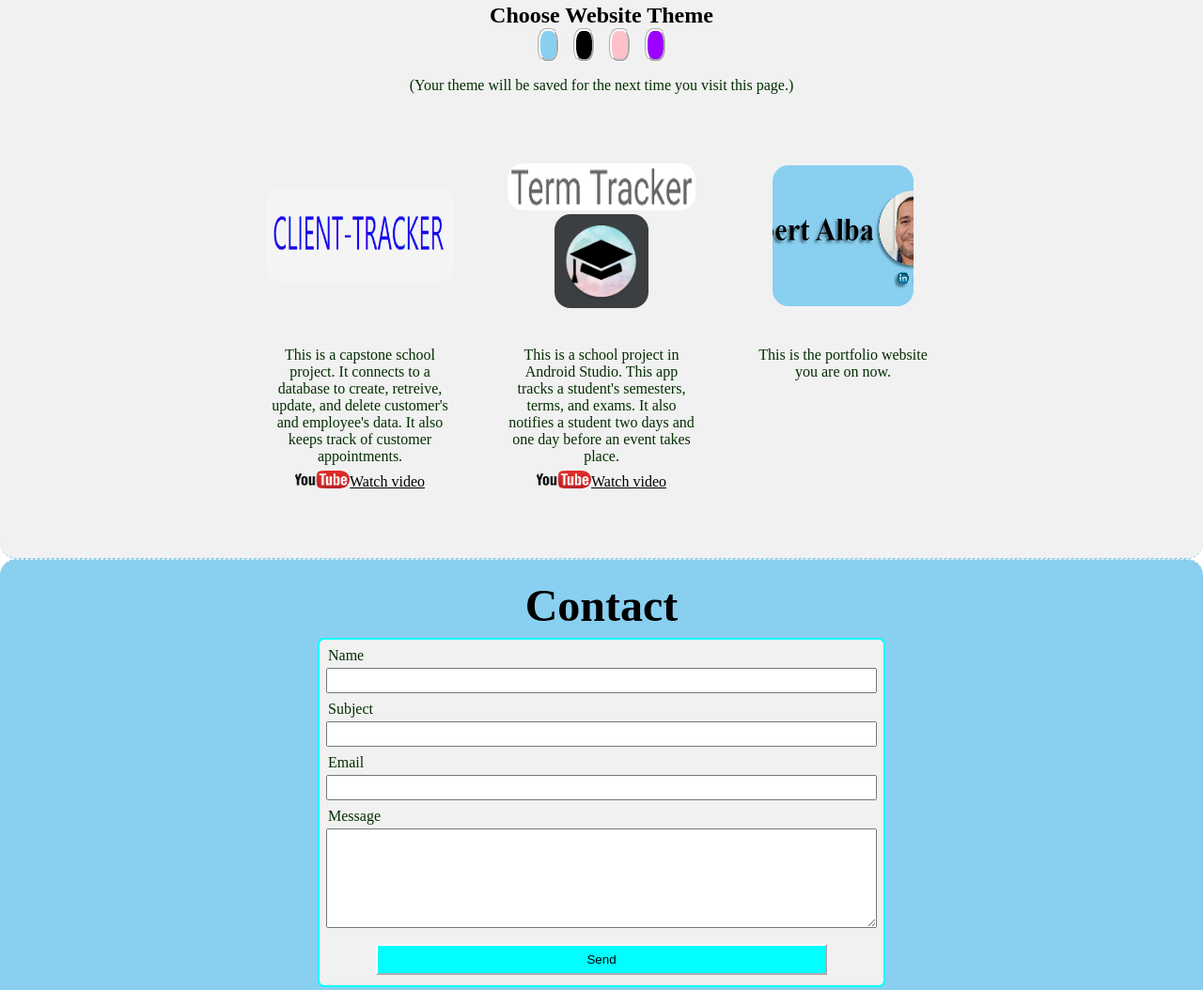
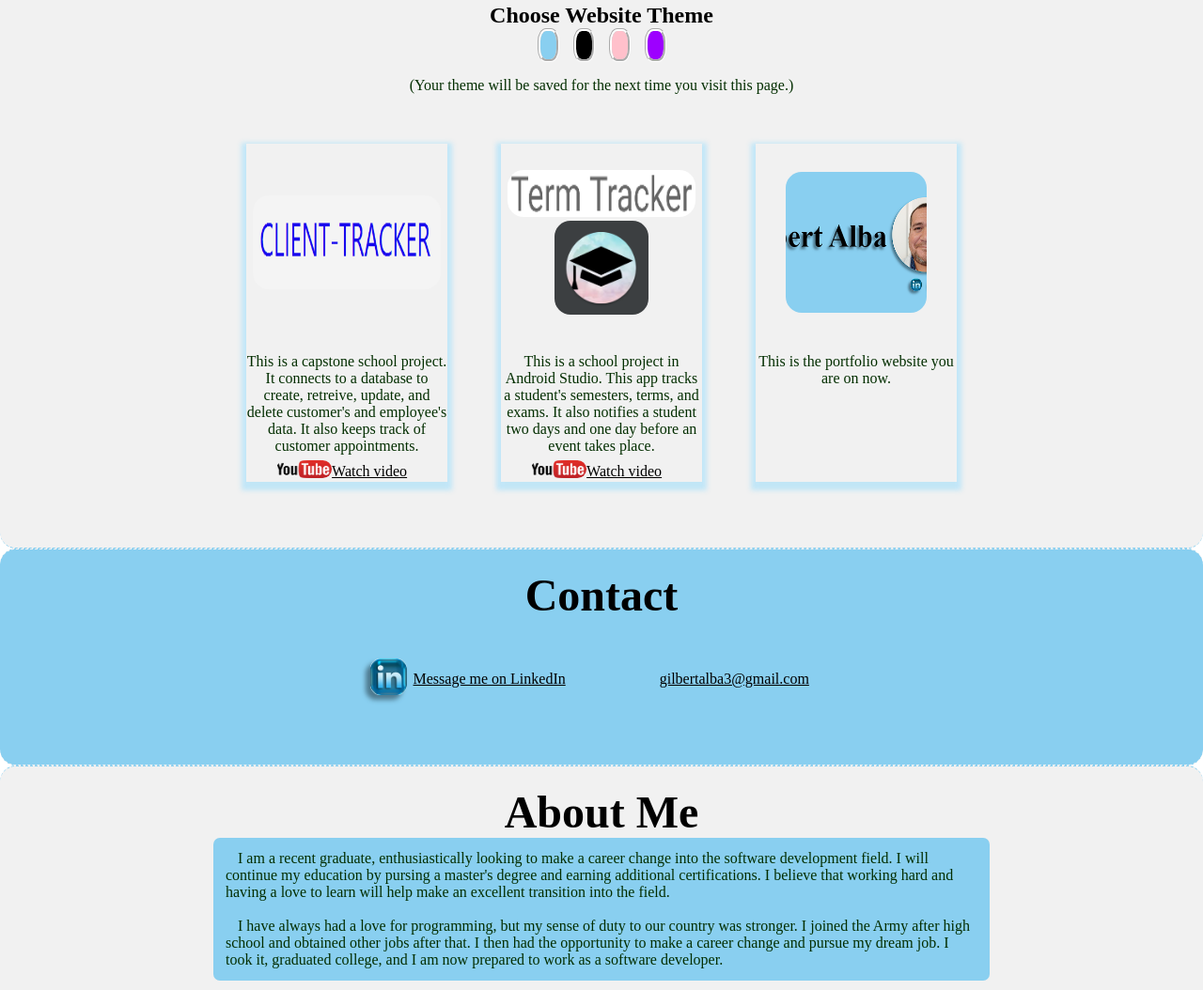
Before and after one commit to galba2/Portfolio-Webpage, a plain HTML site: page index.html in a window 1280 px wide. Shown: the part 617-1671 px from the top of the page at 94% size. Drawn offline with Linux system fonts and the light colour scheme.

Commit message:
commit 18

```diff
--- a/default.css
+++ b/default.css
@@ -105,7 +105,7 @@ p, li, span, label, input,textarea{
     display: flex;
     margin-top: 13px;
     justify-content: center;
-    gap: 17px;
+    gap: 43px;
 
     /*border: dashed;*/
 }
@@ -257,6 +257,7 @@ p, li, span, label, input,textarea{
     width: min-content;
     position: relative;
     padding-bottom: 29px;
+    box-shadow: 0 4px 5px 5px var(--tertiaryBackground);
     /*border: dashed;*/
 }
 
@@ -267,6 +268,7 @@ p, li, span, label, input,textarea{
     align-items: center;
     width: 200px;
     height: 200px;
+    margin: 7px;
     /*border: dashed;*/
 }
 
@@ -351,6 +353,28 @@ p, li, span, label, input,textarea{
     border-color: #fff;
     cursor: pointer;
 }
+/*~~~CONTACT BACKUP*/
+.contact-elements-wrapper{
+    display: flex;
+    flex-wrap: wrap;
+    width: auto;
+    gap: 100px;
+    padding-right: 2%;
+    margin-top: 40px;
+    margin-bottom: 70px;
+    justify-content: center;
+    align-items: center;
+    /*border: dashed;*/
+}
+
+.contact-element{
+    display: flex;
+    flex-wrap: wrap;
+    align-items: center;
+    gap: 7px;
+    /*border: dashed;*/
+}
+
 
 /*    ABOUT ME     */
 /*~~~    s2    ~~~*/
--- a/index.html
+++ b/index.html
@@ -111,24 +111,34 @@
 
     <section class="s2" id="contact-section">
         <h2 class="section-heading">Contact</h2>
-        <div>
+        <div class="contact-elements-wrapper">
+            <div class="contact-element">
+                <a href="https://www.linkedin.com/in/gilbert-alba" target="_blank">
+                    <img class="social-image" src="Linkedin_image.jpg" alt="Link with an icon to Gilbert Alba's linked in profile" width="39" height="39">
+                </a>
+                <a href="https://www.linkedin.com/in/gilbert-alba" target="_blank">
+                    Message me on LinkedIn
+                </a>
+            </div>
+            <div class="contact-element">
+                <a href="mailto:gilbertalba3@gmail.com"> gilbertalba3@gmail.com</a>
+            </div>
+        </div>
+        <!-- <div>
             <form id="contact-form">
                 <label for="name">Name</label>
                 <input class="input-field" type="text" name="name">
 
-                <label for="subject">Subject</label>
-                <input class="input-field" type="text" name="subject">
-
                 <label for="email">Email</label>
                 <input class="input-field" type="email" name="email">
 
-                <label for="message">Message</label>
+                <label for="name">Message</label>
                 <textarea class="input-field" name="message"></textarea>
 
                 <input id="submit-button" type="submit" value="Send">
             </form>
-        </div>
-        <p id="result-text"></p>
+        </div> -->
+
     </section>
 
     <section class="s2">
--- a/theme_script.js
+++ b/theme_script.js
@@ -27,19 +27,20 @@ function setThemeStyle(style){
 }
 
 //Contact Form
+/*
 const form = document.querySelector("form");
+console.log(form);
 form.addEventListener("submit", (event) => {
     //prevent the form from refreshing the page
     event.preventDefault();
 
-    const { name, subject, email, message } = event.target;
+    const { name, email, message } = event.target;
 
     //API Gateway API endpoint URL
     const endpoint = "<https://atvc1mufqj.execute-api.us-east-2.amazonaws.com/default/sendContactEmail>";
 
     const body = JSON.stringify({
         senderName: name.value,
-        senderSubject: subject.value,
         senderEmail: email.value,
         message: message.value
     });
@@ -60,4 +61,4 @@ form.addEventListener("submit", (event) => {
             document.getElementById("result-text").innerText = "An unknown error occurred.";
         });
 
-});
+});*/
```
